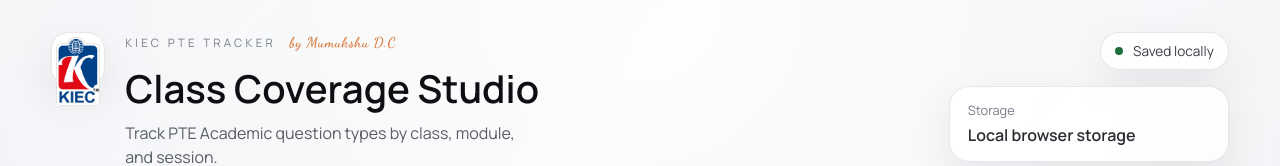
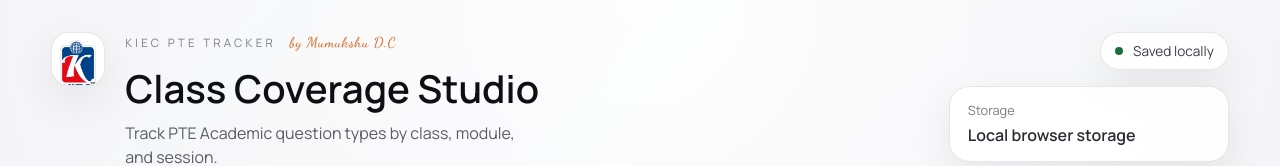
Before and after one commit to scuba3198/pte-class-coverage, a React (Vite) app: page / in a window 1280 px wide. Shown: the top 166 px of the page. Built offline with nearby package versions, Linux system fonts and the light colour scheme.

Commit message:
Contain logo within header badge

```diff
--- a/src/App.css
+++ b/src/App.css
@@ -31,11 +31,12 @@
   place-items: center;
   box-shadow: var(--shadow-soft);
   padding: 4px;
+  overflow: hidden;
 }
 
 .brand-mark img {
-  max-width: 100%;
-  max-height: 100%;
+  max-width: 90%;
+  max-height: 90%;
   object-fit: contain;
   display: block;
 }
```
